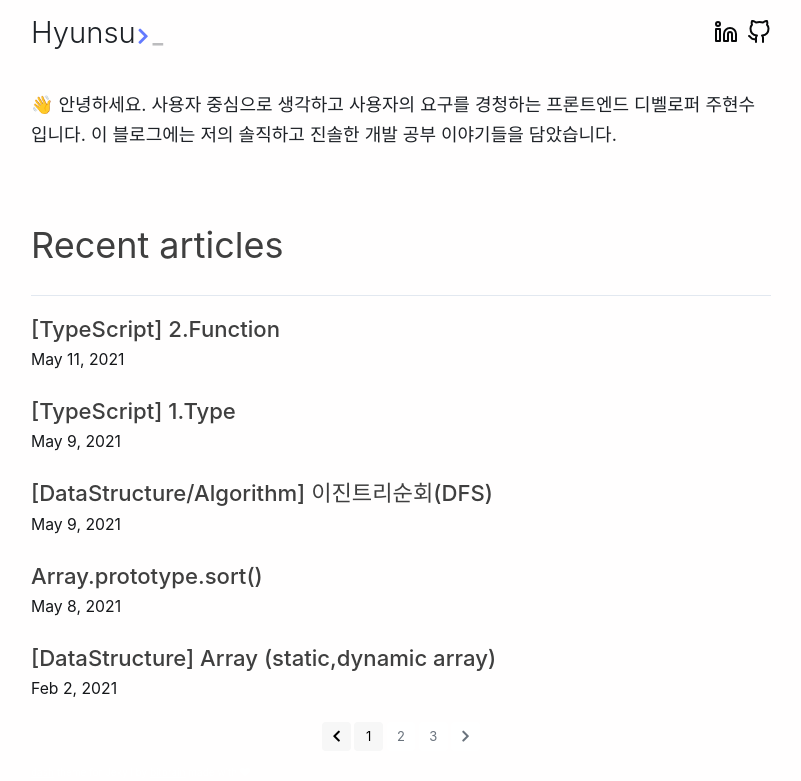
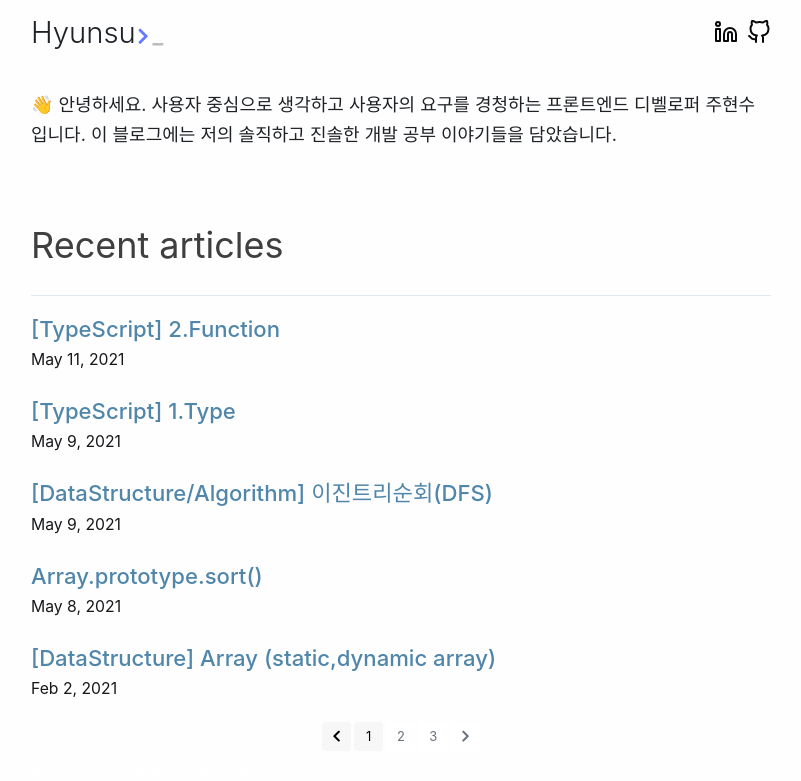
Before and after one commit to sooster910/blogV2, a Jekyll site: the page built from index.html, in a window 1280 px wide. Shown: the top 781 px of the page, without its empty margins (239-1040 px from the left). Built offline with Jekyll 4.4.1, drawn with Linux system fonts in a browser that asks for light colours; the list of posts is cut into pages by our own code.

Commit message:
Modify color for anchor tag

```diff
--- a/_sass/dash/_base.scss
+++ b/_sass/dash/_base.scss
@@ -122,7 +122,7 @@ h1, h2, h3, h4, h5, h6 {
  * Links
  */
 a {
-  color: #3f3f3f;
+  color: #4f86aa;
   text-decoration: none;
 
   &:hover {
```
